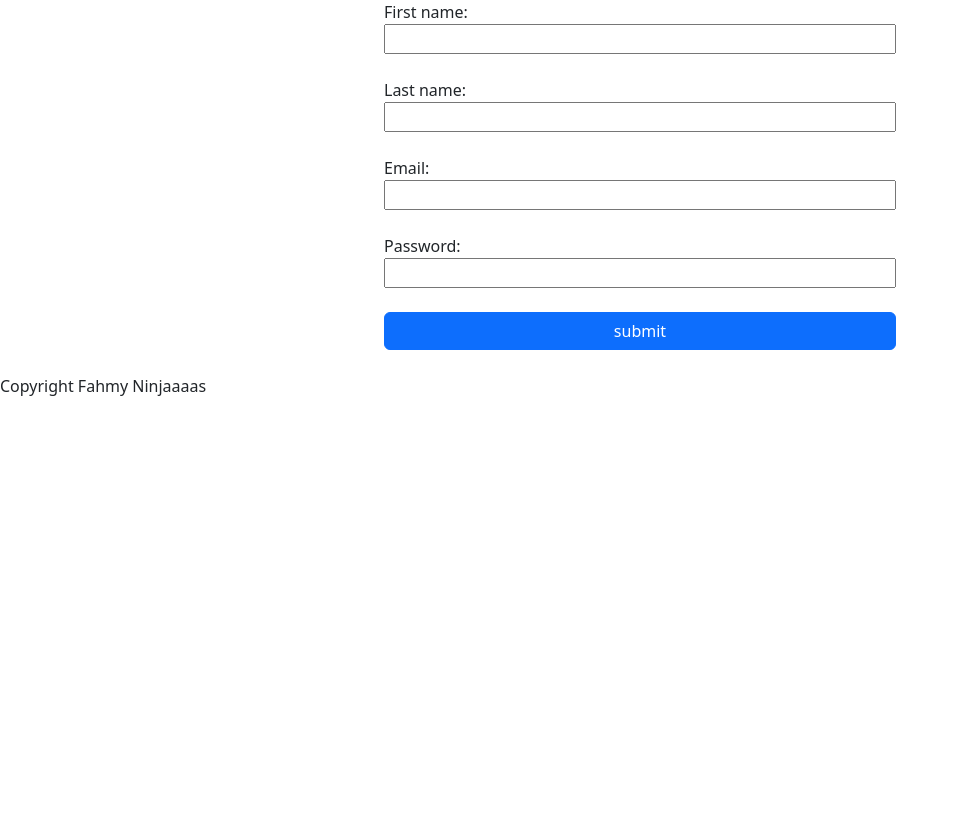
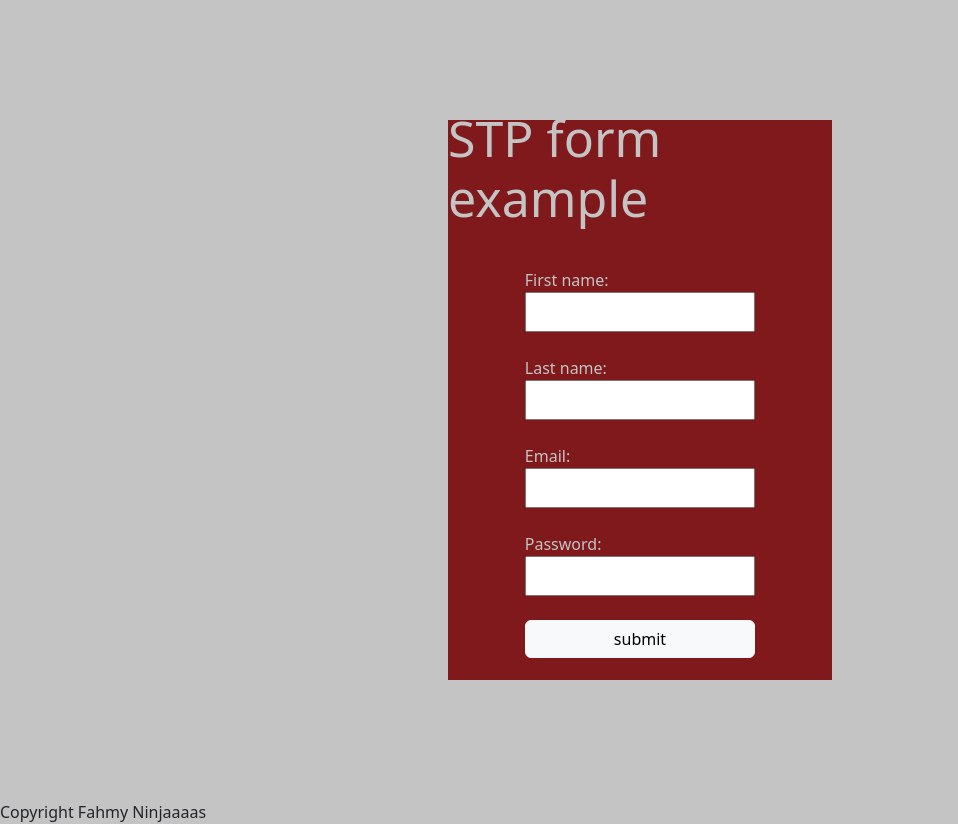
Before and after one commit to Ofahmy143/Form, a PHP site: page / in a window 1280 px wide. Shown: the whole page, without its empty margins (0-958 px from the left). Before the commit the page ends 396 px from the top, so only its background shows below. Run offline with PHP 8.4, Linux system fonts and the light colour scheme.

Commit message:
change the style of the example form

```diff
--- a/header.php
+++ b/header.php
@@ -6,7 +6,7 @@
     <meta name="viewport" content="width=device-width, initial-scale=1.0">
     <link href="https://cdn.jsdelivr.net/npm/bootstrap@5.2.2/dist/css/bootstrap.min.css" rel="stylesheet" integrity="sha384-Zenh87qX5JnK2Jl0vWa8Ck2rdkQ2Bzep5IDxbcnCeuOxjzrPF/et3URy9Bv1WTRi" crossorigin="anonymous">
     <link rel = "stylesheet" href="styles.css">
-    <title>Document</title>
+    <title>STP form</title>
 
 </head>
 <body>
--- a/index.php
+++ b/index.php
@@ -5,6 +5,8 @@
 
 
 <section>
+    <div>
+<h2> STP form example</h2>
 <form action="Database/mySQL.php" method ="POST">
 
 <label>First name:</label>
@@ -19,10 +21,12 @@
 <label>Password:</label>
 <input type="text" name="password"><br>
 
-<input type="submit" value="submit" name="submit" class="btn btn-primary">
+<input type="submit" value="submit" name="submit" class="btn btn-light">
 <br>
 
 </form>
+</div>
+
 
 </section>
 
--- a/styles.css
+++ b/styles.css
@@ -1,12 +1,49 @@
+body{
+    background-color: #C5C4C5 ;
+
+}
 form{
 display: flex;
 flex-direction: column;
 justify-content: center;
-width:40%
+width: 60%;
 
 }
 
 section{
     display: flex;
     justify-content: center;
+    align-items: center;
+    height: 100vh;
+
 }
+
+section div{
+    display: flex;
+    flex-direction: column;
+    justify-content: center;
+    align-items: center;
+    width: 30%;
+    height: 70%;
+    background-color: #7F191C;
+    ;
+}
+
+div h2{
+    font-size: 50px;
+    margin-top: -10px;
+    margin-bottom: 40px;
+    color: #C5C4C5;
+
+}
+label{
+    color: #C5C4C5;
+
+}
+button{
+    background-color: #C5C4C5 ;
+}
+
+input[type=text]{
+    height: 40px;
+}
```
